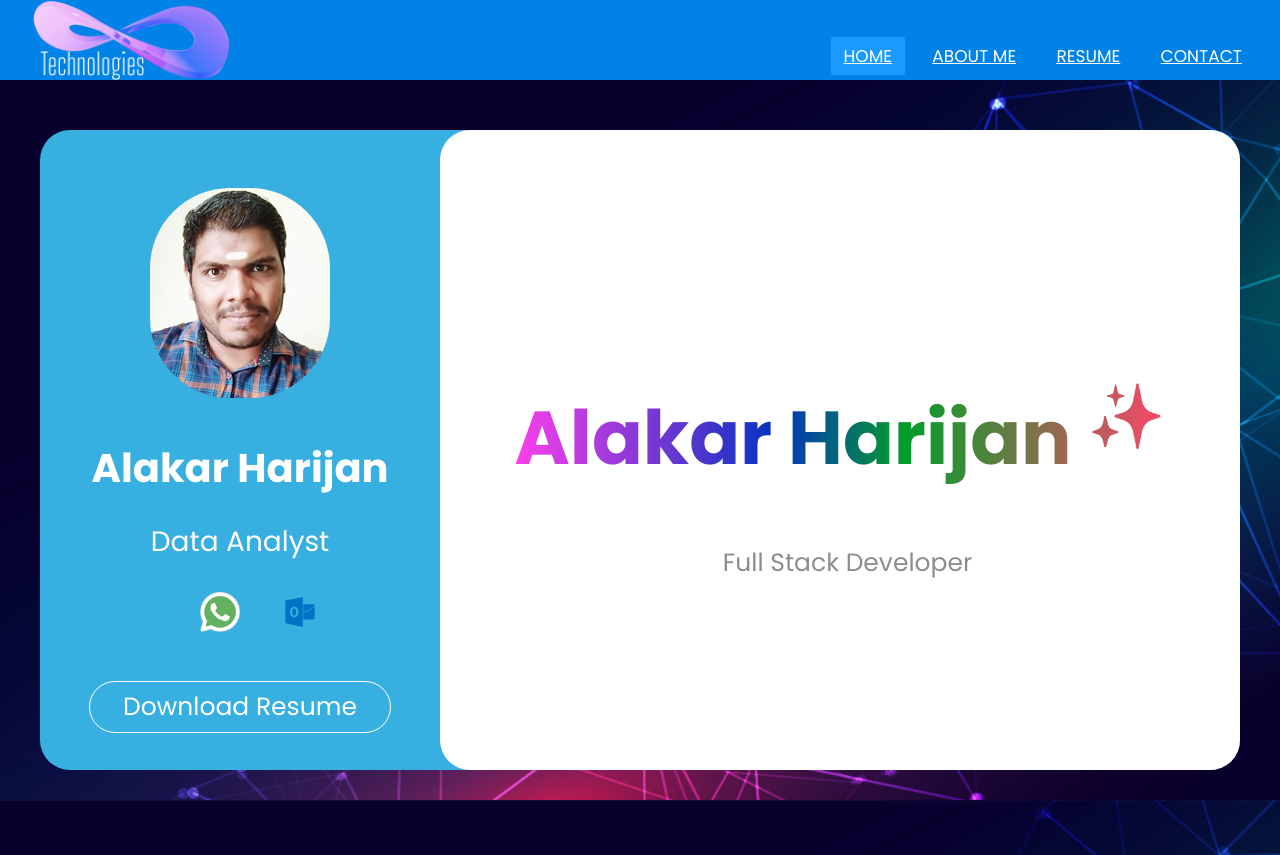
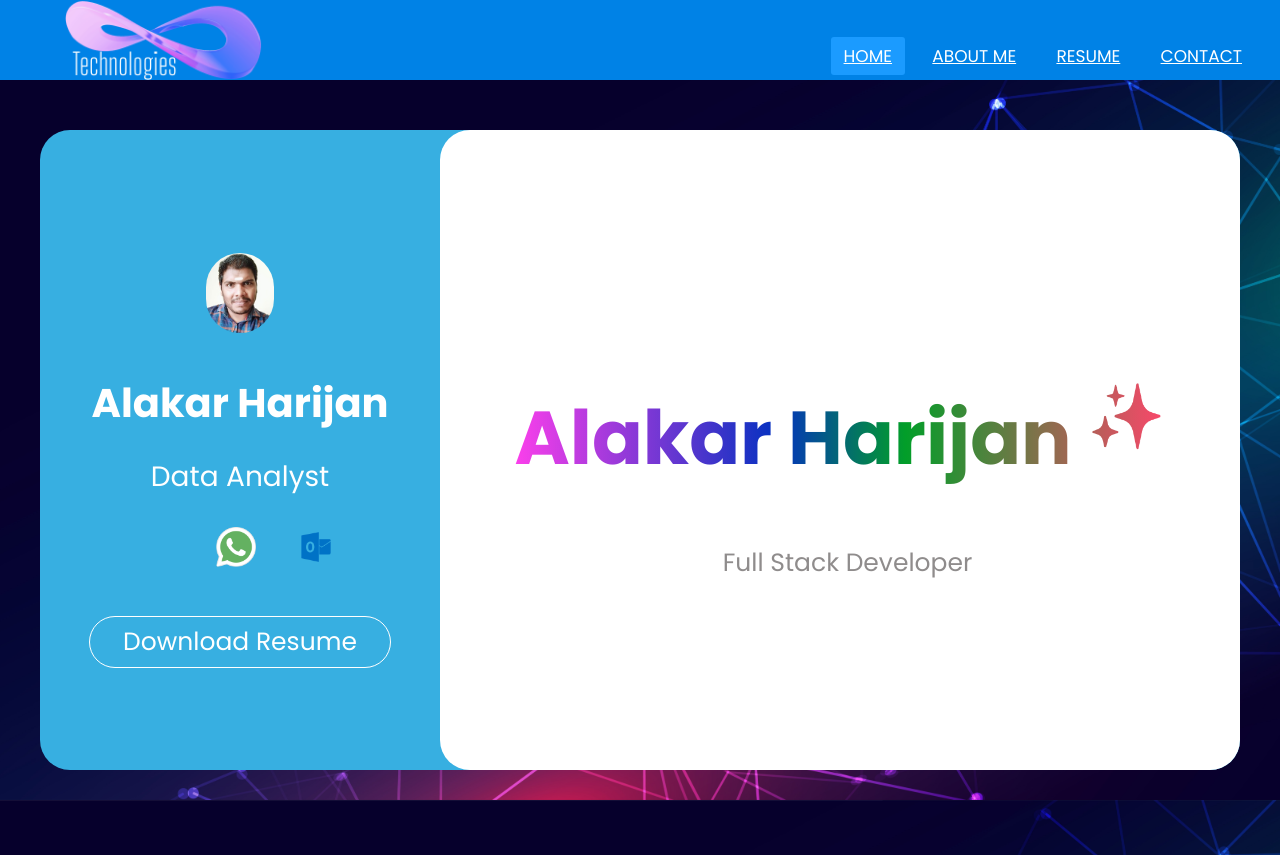
Before and after one commit to AHarijan/Resume, a plain HTML site: page index.html in a window 1280 px wide. Drawn offline with nearby package versions, Linux system fonts and the light colour scheme; a web font is replaced by a local one.

Commit message:
Update Home.css

```diff
--- a/Assest/CSS/Home.css
+++ b/Assest/CSS/Home.css
@@ -13,8 +13,8 @@ nav{
     height: 80px;
     width: 100%;
 }
-.logo img{
-    height: 80.1px;
+.logo, img{
+    height: 80px;
     margin-left: 4vh;
 }
 nav ul{
```
